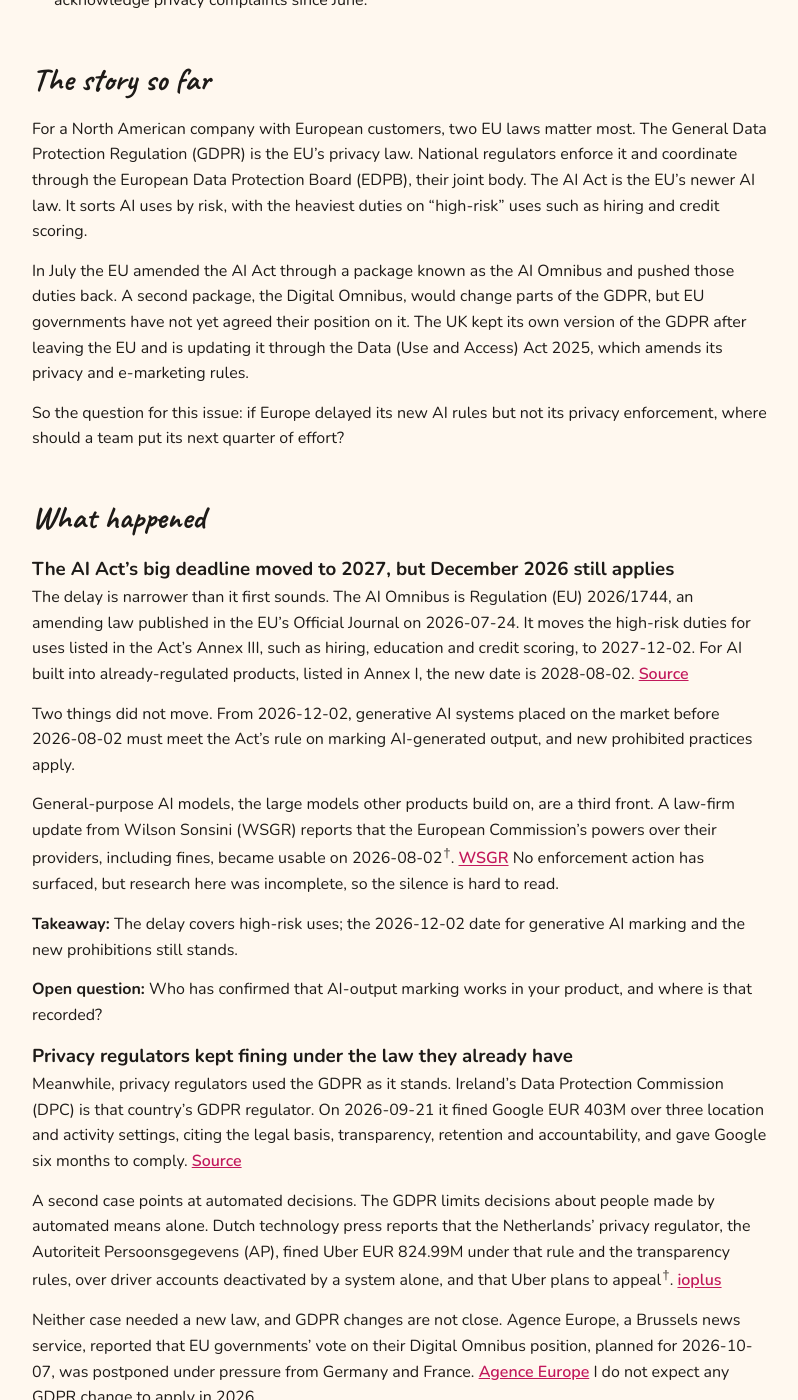
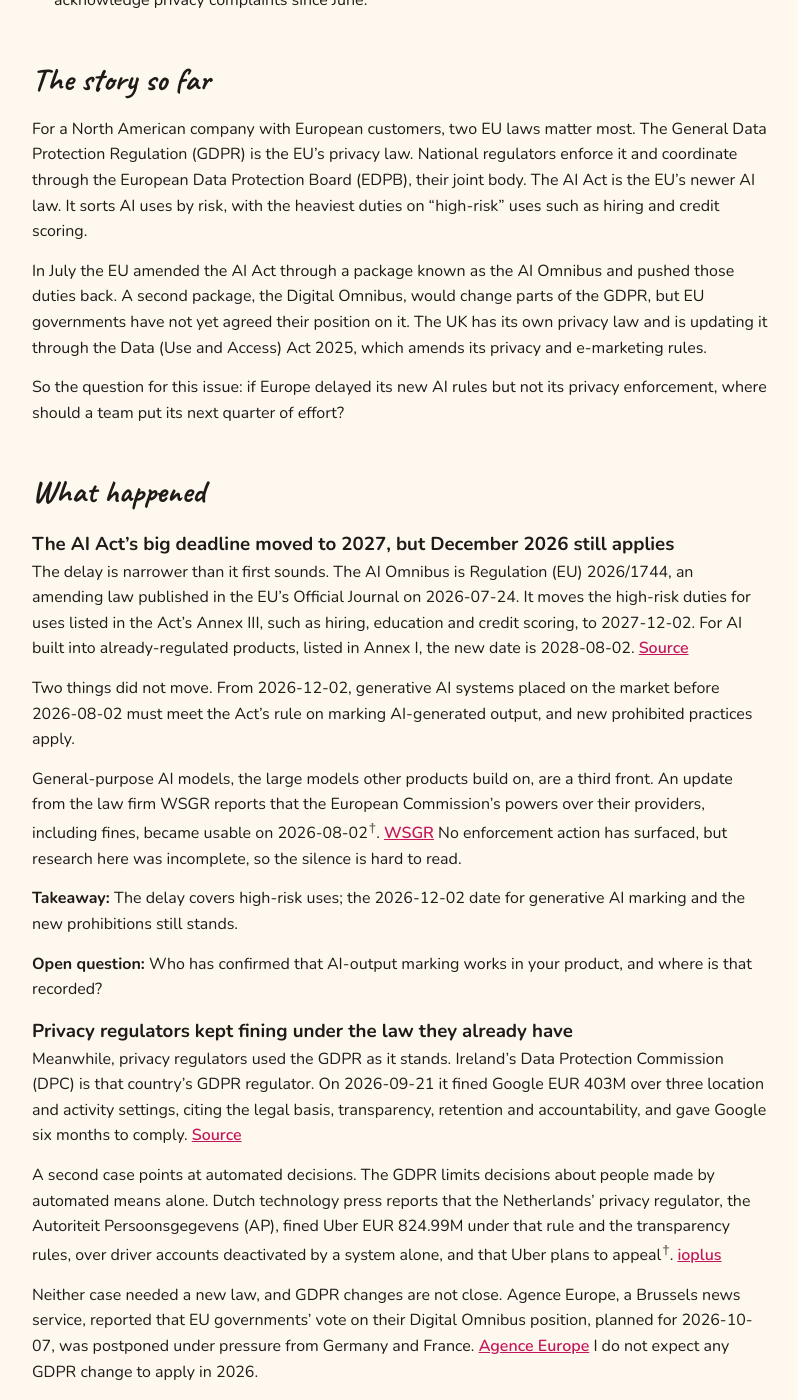
Before and after one commit to grc-with-sjo/grc-insights, a Jekyll site: the page built from _issues/2026-10-18-europe-delayed-ai-rules-not-enforcement.md, in a window 1280 px wide and 1400 px high, scrolled down 853 px. Shown: the whole window, without its empty margins (240-1038 px from the left). Built offline with Jekyll 4.4.1, drawn with Linux system fonts in a browser that asks for light colours; some of the changed text lies outside the part shown.

Commit message:
Issue 03: editor's check
Co-Authored-By: Claude Opus 5.5 <noreply@anthropic.com>

```diff
--- a/_issues/2026-10-18-europe-delayed-ai-rules-not-enforcement.md
+++ b/_issues/2026-10-18-europe-delayed-ai-rules-not-enforcement.md
@@ -20,7 +20,7 @@ description: "Europe gave high-risk AI more time, but its privacy regulators kep
 
 For a North American company with European customers, two EU laws matter most. The General Data Protection Regulation (GDPR) is the EU's privacy law. National regulators enforce it and coordinate through the European Data Protection Board (EDPB), their joint body. The AI Act is the EU's newer AI law. It sorts AI uses by risk, with the heaviest duties on "high-risk" uses such as hiring and credit scoring.
 
-In July the EU amended the AI Act through a package known as the AI Omnibus and pushed those duties back. A second package, the Digital Omnibus, would change parts of the GDPR, but EU governments have not yet agreed their position on it. The UK kept its own version of the GDPR after leaving the EU and is updating it through the Data (Use and Access) Act 2025, which amends its privacy and e-marketing rules.
+In July the EU amended the AI Act through a package known as the AI Omnibus and pushed those duties back. A second package, the Digital Omnibus, would change parts of the GDPR, but EU governments have not yet agreed their position on it. The UK has its own privacy law and is updating it through the Data (Use and Access) Act 2025, which amends its privacy and e-marketing rules.
 
 So the question for this issue: if Europe delayed its new AI rules but not its privacy enforcement, where should a team put its next quarter of effort?
 
@@ -32,7 +32,7 @@ The delay is narrower than it first sounds. The AI Omnibus is Regulation (EU) 20
 
 Two things did not move. From 2026-12-02, generative AI systems placed on the market before 2026-08-02 must meet the Act's rule on marking AI-generated output, and new prohibited practices apply.
 
-General-purpose AI models, the large models other products build on, are a third front. A law-firm update from Wilson Sonsini (WSGR) reports that the European Commission's powers over their providers, including fines, became usable on 2026-08-02 ⚠️ verify. [WSGR](https://www.wsgrdataadvisor.com/2026/08/eu-ai-act-enforcement-phase-begins/) No enforcement action has surfaced, but research here was incomplete, so the silence is hard to read.
+General-purpose AI models, the large models other products build on, are a third front. An update from the law firm WSGR reports that the European Commission's powers over their providers, including fines, became usable on 2026-08-02 ⚠️ verify. [WSGR](https://www.wsgrdataadvisor.com/2026/08/eu-ai-act-enforcement-phase-begins/) No enforcement action has surfaced, but research here was incomplete, so the silence is hard to read.
 
 **Takeaway:** The delay covers high-risk uses; the 2026-12-02 date for generative AI marking and the new prohibitions still stands.
 
```
Also changed, not shown: other parts of _issues/2026-10-18-europe-delayed-ai-rules-not-enforcement.md (+2 -2 lines), social/issue-03.md (+3 -3 lines).
